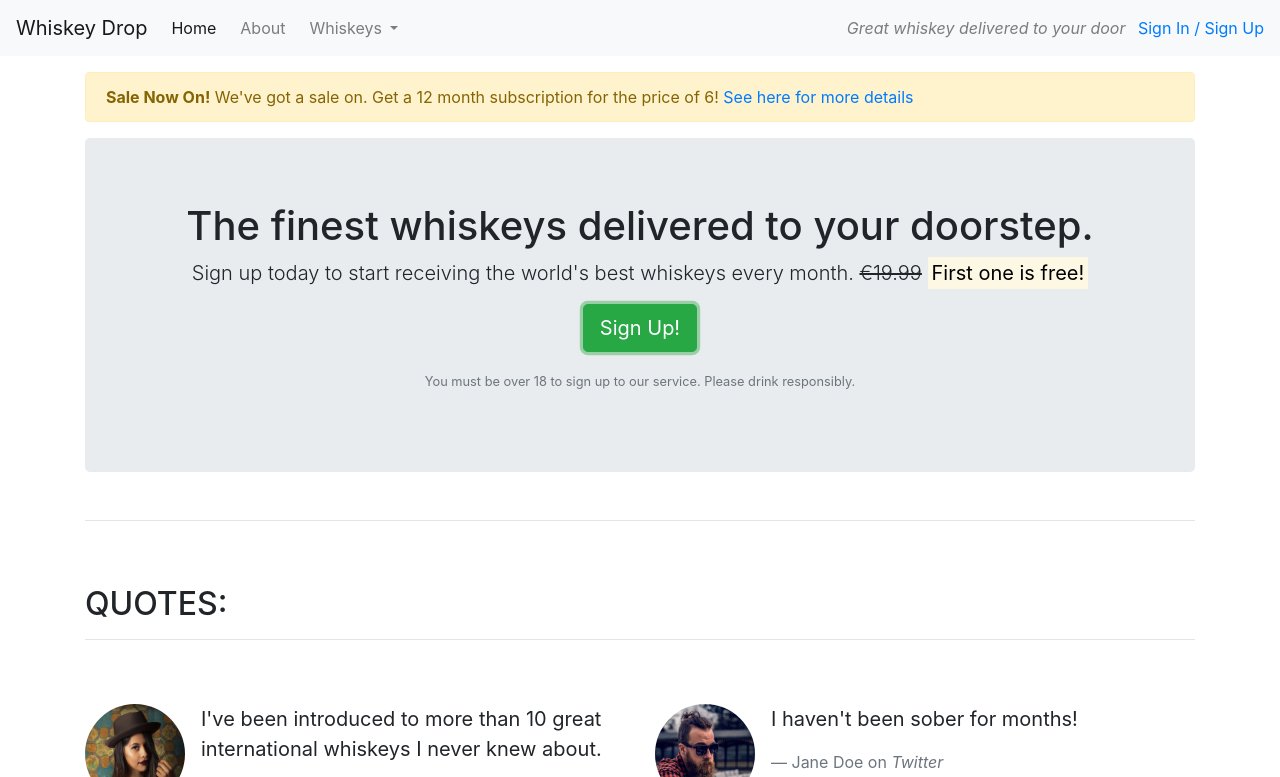
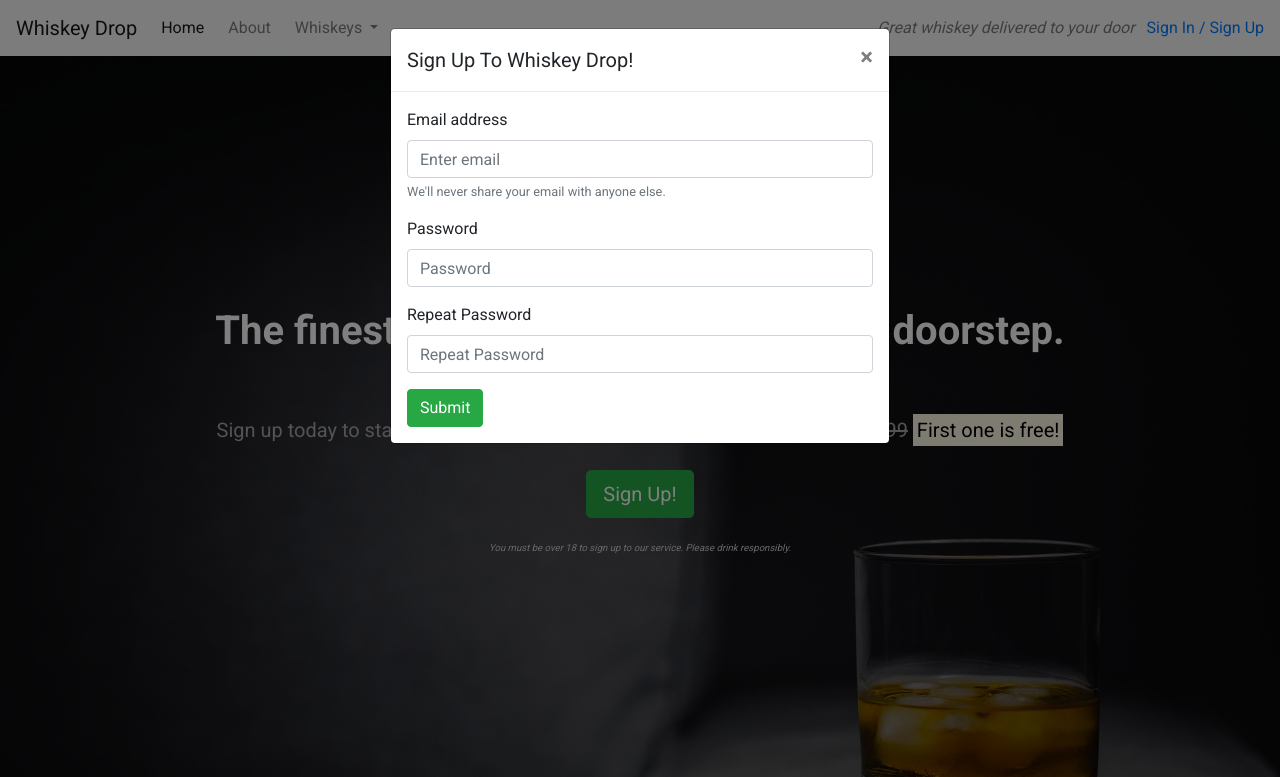
Before and after one commit to NGisNG/bottstrap_test-button, a plain HTML site: page index.htm in a window 1280 px wide. Both pictures are taken after a click on the button "Sign Up!". Shown: the top 777 px of the page. Drawn offline with nearby package versions, Linux system fonts and the light colour scheme.

Commit message:
Add new css style rules in the style.css file

```diff
--- /dev/null
+++ b/css/style.css
@@ -0,0 +1,100 @@
+body {
+    font-family: 'Roboto', sans-serif;
+}
+
+/* Containers */
+
+.alert-container {}
+
+.callout-container {
+    height: 100vh;
+
+    background: url('../images/whiskey-background.jpg') no-repeat center center fixed;
+    -webkit-background-size: cover;
+    -moz-background-size: cover;
+    -o-background-size: cover;
+    background-size: cover;
+
+    display: flex;
+    align-items: center;
+    justify-content: center;
+
+    position: relative;
+}
+
+.opaque-overlay {
+    position: absolute;
+    top: 0;
+    left: 0;
+    height: 100%;
+    width: 100%;
+    background-color: rgba(0, 0, 0, 0.5);
+}
+
+.quotes-container {}
+
+.features-container {}
+
+/* Block dividers */
+
+.block-divider {
+    width: 75px;
+    height: 5px;
+    border: 0;
+    background-color: #444;
+}
+
+.block-divider--orange {
+    background-color: #f05f40;
+}
+
+.block-divider--short {
+    width: 35px;
+}
+
+/* Jumbotron */
+
+.jumbotron {
+    background-color: transparent;
+}
+
+.jumbotron h1 {
+    color: white;
+    font-weight: bold;
+    margin-bottom: 30px;
+    color: white;
+}
+
+.jumbotron .lead {
+    color: #a7a7a7;
+    margin: 25px 0;
+}
+
+.jumbotron small {
+    font-size: 60%;
+    font-style: italic;
+    color: #d0d0d0;
+}
+
+/* Buttons */
+
+.btn--cta {
+    font-weight: bold;
+    border-radius: 23px;
+    width: 160px;
+}
+
+.btn--red {
+    color: white;
+    background-color: #f05f40;
+    border-color: #f05f40;
+}
+
+.btn--red:hover,
+.btn--red:active,
+.btn--red:focus,
+.btn--red:active:focus {
+    background-color: #df4929;
+    border-color: #df4929;
+    color: white;
+}
--- a/index.htm
+++ b/index.htm
@@ -2,16 +2,14 @@
 <html lang="en">
 
 <head>
-    <meta charset="UTF-8">
-    <meta name="viewport" content="width=, initial-scale=1.0">
+    <meta charset="utf-8">
+    <meta name="viewport" content="width=device-width, initial-scale=1.0">
     <title>Whiskey Drop | Taste a new whiskey every month</title>
-    <link rel="stylesheet" href="https://cdn.jsdelivr.net/npm/bootstrap@4.3.1/dist/css/bootstrap.min.css"
-        integrity="sha384-ggOyR0iXCbMQv3Xipma34MD+dH/1fQ784/j6cY/iJTQUOhcWr7x9JvoRxT2MZw1T" crossorigin="anonymous">
-    <script src="https://cdn.jsdelivr.net/npm/bootstrap@4.3.1/dist/js/bootstrap.min.js"
-        integrity="sha384-JjSmVgyd0p3pXB1rRibZUAYoIIy6OrQ6VrjIEaFf/nJGzIxFDsf4x0xIM+B07jRM"
-        crossorigin="anonymous"></script>
+    <link rel="stylesheet" href="https://maxcdn.bootstrapcdn.com/bootstrap/4.1.3/css/bootstrap.min.css">
     <link rel="stylesheet" href="https://use.fontawesome.com/releases/v5.6.1/css/all.css"
         integrity="sha384-gfdkjb5BdAXd+lj+gudLWI+BXq4IuLW5IT+brZEZsLFm++aCMlF1V92rMkPaX4PP" crossorigin="anonymous">
+    <link href="https://fonts.googleapis.com/css?family=Roboto:400,700" rel="stylesheet">
+    <link rel="stylesheet" href="css/style.css" type="text/css" />
 </head>
 
 <body>
@@ -50,34 +48,40 @@
         </div>
         <!--</div>-->
     </nav>
-    <article class="container mt-3">
-        <div class="row d-none d-sm-block">
-            <div class="col-12">
-                <div class="alert alert-warning">
-                    <strong>Sale Now On!</strong> We've got a sale on. Get a 12 month subscription for the price of 6!
-                    <a href="">See here for more details</a>
-                </div>
-            </div>
-        </div>
+    <!--<div class="container alert-container">-->
+    <!--    <div class="row d-none d-sm-block">-->
+    <!--        <div class="col-12">-->
+    <!--            <div class="alert alert-warning">-->
+    <!--                <strong>Sale Now On!</strong> We've got a sale on. Get a 12 month subscription for the price of 6! <a href="">See here for more details</a>-->
+    <!--            </div>-->
+    <!--        </div>-->
+    <!--    </div>-->
+    <!--</div>-->
+    <div class="container-fluid callout-container">
         <!-- Callout -->
+        <div class="opaque-overlay">&nbsp;</div>
         <div class="row">
             <div class="col-12">
                 <section class="callout jumbotron text-center">
-                    <h1>The finest whiskeys delivered to your doorstep.</h1>
+                    <h1 class="jumbotron-header">The finest whiskeys delivered to your doorstep.</h1>
+                    <hr class="block-divider block-divider--orange">
                     <p class="lead">Sign up today to start receiving the world's best whiskeys every month.
                         <s class="d-none d-sm-inline">€19.99</s>
                         <span class="d-inline d-sm-none"><br></span>
                         <strong><mark>First one is free!</mark></strong>
                     </p>
-                    <p><button class="btn btn-lg btn-success">Sign Up!</button></p>
+                    <p><button class="btn btn-lg btn-success" data-toggle="modal" data-target="#signUpModal">Sign
+                            Up!</button></p>
                     <p class="text-muted"><small>You must be over 18 to sign up to our service. Please drink
                             responsibly.</small></p>
                 </section>
             </div>
         </div>
-        <!-- /.callout -->
-        <hr>
-        <!-- Quotes -->
+    </div>
+    <!-- /.callout -->
+
+    <!-- Quotes -->
+    <div class="container quotes-container">
         <section class="quotes">
             <div class="row">
                 <div class="col-12 my-5">
@@ -117,9 +121,11 @@
                 </div>
             </div>
         </section>
-        <!-- /.quotes -->
-        <hr>
-        <!-- Features -->
+    </div>
+    <!-- /.quotes -->
+
+    <!-- Features -->
+    <div class="features-container">
         <section class="features">
             <div class="row">
                 <div class="col-12 my-5">
@@ -158,20 +164,38 @@
                 </div>
             </div>
         </section>
-        <!-- /.features -->
-    </article>
+    </div>
+    <!-- /.features -->
 
-    <div class="modal" tabindex="-1" role="dialog">
+    <div class="modal" tabindex="-1" role="dialog" id="signUpModal">
         <div class="modal-dialog" role="document">
             <div class="modal-content">
                 <div class="modal-header">
-                    <h5 class="modal-title">Modal title</h5>
+                    <h5 class="modal-title">Sign Up To Whiskey Drop!</h5>
                     <button type="button" class="close" data-dismiss="modal" aria-label="Close">
                         <span aria-hidden="true">&times;</span>
                     </button>
                 </div>
                 <div class="modal-body">
-                    <p>Modal body text goes here.</p>
+                    <form>
+                        <div class="form-group">
+                            <label for="exampleInputEmail1">Email address</label>
+                            <input type="email" class="form-control" id="exampleInputEmail1"
+                                aria-describedby="emailHelp" placeholder="Enter email">
+                            <small id="emailHelp" class="form-text text-muted">We'll never share your email with anyone
+                                else.</small>
+                        </div>
+                        <div class="form-group">
+                            <label for="password">Password</label>
+                            <input type="password" class="form-control" id="password" placeholder="Password">
+                        </div>
+                        <div class="form-group">
+                            <label for="repeatPassword">Repeat Password</label>
+                            <input type="password" class="form-control" id="repeatPassword"
+                                placeholder="Repeat Password">
+                        </div>
+                        <button type="submit" class="btn btn-success">Submit</button>
+                    </form>
                 </div>
             </div>
         </div>
@@ -180,12 +204,13 @@
     <script src="https://code.jquery.com/jquery-3.3.1.slim.min.js"
         integrity="sha384-q8i/X+965DzO0rT7abK41JStQIAqVgRVzpbzo5smXKp4YfRvH+8abtTE1Pi6jizo"
         crossorigin="anonymous"></script>
-    <script src="https://cdn.jsdelivr.net/npm/popper.js@1.14.7/dist/umd/popper.min.js"
-        integrity="sha384-UO2eT0CpHqdSJQ6hJty5KVphtPhzWj9WO1clHTMGa3JDZwrnQq4sF86dIHNDz0W1"
+    <script src="https://cdnjs.cloudflare.com/ajax/libs/popper.js/1.14.3/umd/popper.min.js"
+        integrity="sha384-ZMP7rVo3mIykV+2+9J3UJ46jBk0WLaUAdn689aCwoqbBJiSnjAK/l8WvCWPIPm49"
         crossorigin="anonymous"></script>
-    <script src="https://cdn.jsdelivr.net/npm/bootstrap@4.3.1/dist/js/bootstrap.min.js"
-        integrity="sha384-JjSmVgyd0p3pXB1rRibZUAYoIIy6OrQ6VrjIEaFf/nJGzIxFDsf4x0xIM+B07jRM"
+    <script src="https://stackpath.bootstrapcdn.com/bootstrap/4.1.3/js/bootstrap.min.js"
+        integrity="sha384-ChfqqxuZUCnJSK3+MXmPNIyE6ZbWh2IMqE241rYiqJxyMiZ6OW/JmZQ5stwEULTy"
         crossorigin="anonymous"></script>
 </body>
 
+
 </html>
```
Also changed, not shown: images/whiskey-background.jpg (added).
